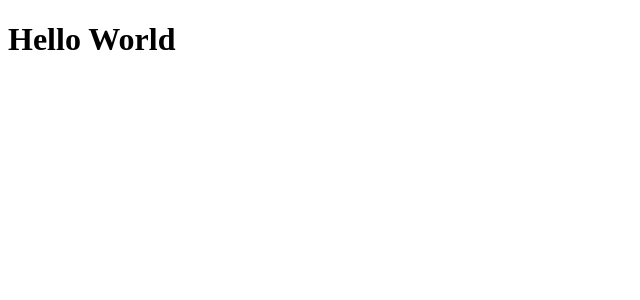
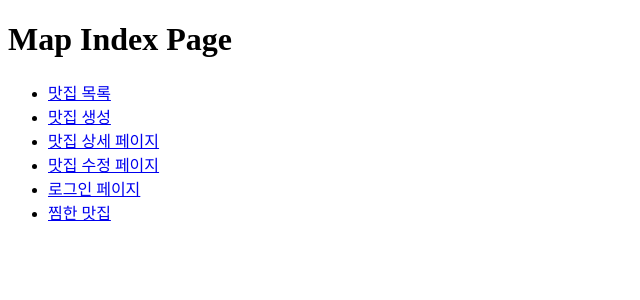
Before and after one commit to CEJSH/next-map, a Next.js app: page / in a window 1280 px wide. Shown: the top 300 px of the page, without its empty margins (0-640 px from the left). Built offline with nearby package versions, Linux system fonts and the light colour scheme.

Commit message:
page router

```diff
--- a/src/pages/index.tsx
+++ b/src/pages/index.tsx
@@ -1,8 +1,29 @@
-import Image from "next/image";
-import { Inter } from "next/font/google";
-
-const inter = Inter({ subsets: ["latin"] });
+import Link from "next/link";
 
 export default function Home() {
-  return <h1>Hello World</h1>;
+  return (
+    <div>
+      <h1>Map Index Page</h1>
+      <ul>
+        <li>
+          <Link href="/stores">맛집 목록</Link>
+        </li>
+        <li>
+          <Link href="/stores/new">맛집 생성</Link>
+        </li>
+        <li>
+          <Link href="/stores/1">맛집 상세 페이지</Link>
+        </li>
+        <li>
+          <Link href="/stores/1/edit">맛집 수정 페이지</Link>
+        </li>
+        <li>
+          <Link href="/users/mypage">로그인 페이지</Link>
+        </li>
+        <li>
+          <Link href="/users/likes">찜한 맛집</Link>
+        </li>
+      </ul>
+    </div>
+  );
 }
```
Also changed, not shown: src/pages/[slug].tsx (added, +52 -0 lines), src/pages/stores/[id]/edit.tsx (added, +11 -0 lines), src/pages/stores/[id]/index.tsx (added, +11 -0 lines), src/pages/stores/index.tsx (added, +7 -0 lines), src/pages/stores/new.tsx (added, +7 -0 lines), src/pages/users/likes.tsx (added, +7 -0 lines), src/pages/users/login.tsx (added, +7 -0 lines), src/pages/users/mypage.tsx (added, +7 -0 lines).
